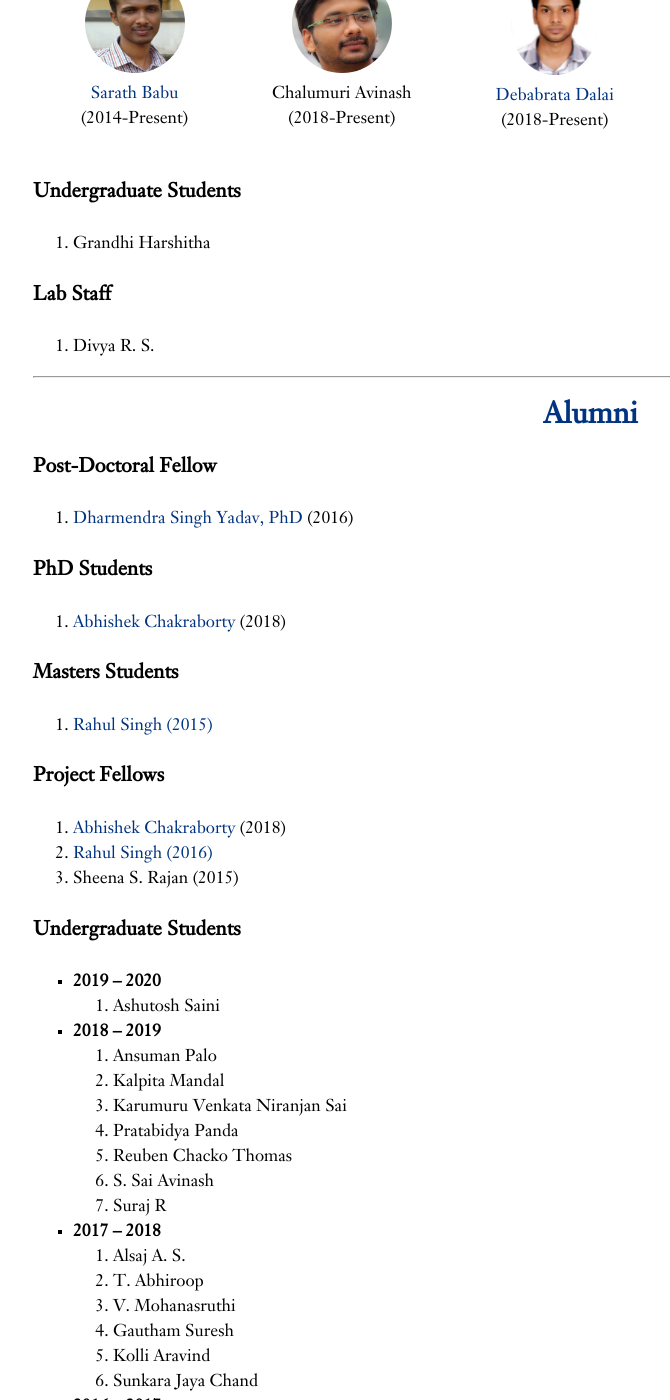
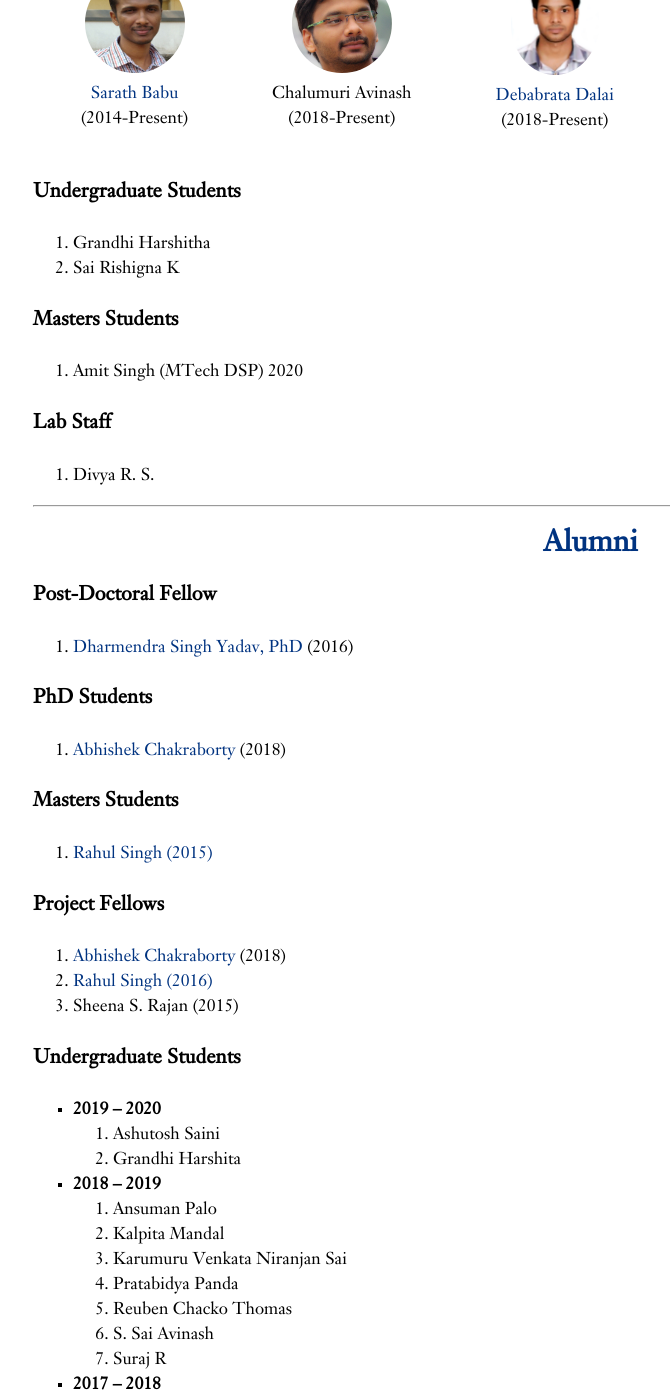
Before and after one commit to iist-sysnet/iist-sysnet.github.io, a Jekyll site: the page built from people.md, in a window 1280 px wide and 1400 px high, scrolled down 790 px. Shown: the whole window, without its empty margins (75-745 px from the left). Built offline with Jekyll 4.4.1, drawn with Linux system fonts in a browser that asks for light colours; our own code applies the rules of GitHub Pages for plain Markdown files.

Commit message:
Update people.md

```diff
--- a/people.md
+++ b/people.md
@@ -36,8 +36,10 @@ Department of Avionics, IIST
 
 #### Undergraduate Students
 1. Grandhi Harshitha
+2. Sai Rishigna K
 
-
+#### Masters Students
+1. Amit Singh (MTech DSP) 2020
 
 #### Lab Staff
 1. Divya R. S.
@@ -56,7 +58,7 @@ Department of Avionics, IIST
 
 #### Masters Students
 
-1. [Rahul Singh (2015)](https://rahulsinghchandraul.github.io/){:target="_blank"}
+1. [Rahul Singh (2015)](https://rahulsinghchandraul.github.io/)
 
 
 #### Project Fellows
@@ -69,6 +71,7 @@ Department of Avionics, IIST
 
 + **2019 -- 2020**
   1. Ashutosh Saini
+  2. Grandhi Harshita
 
 + **2018 -- 2019**
   1. Ansuman Palo
```
